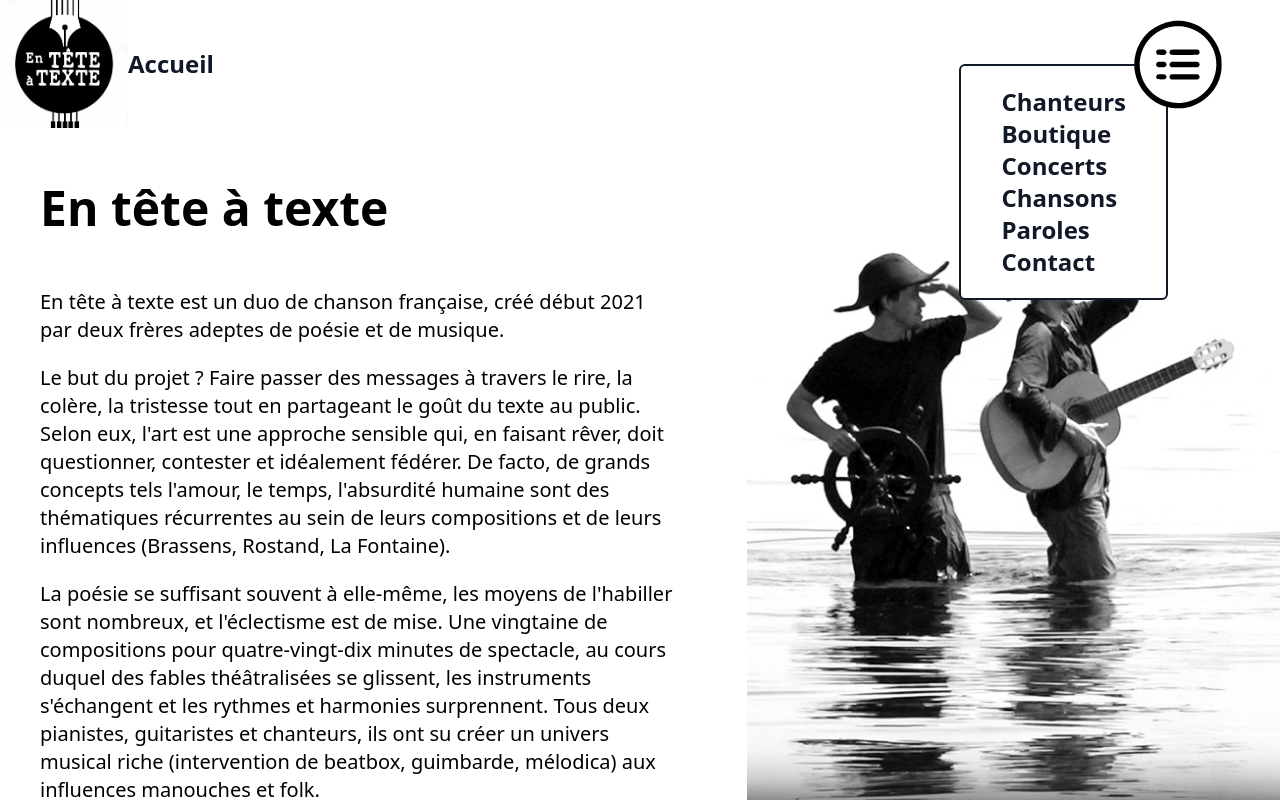
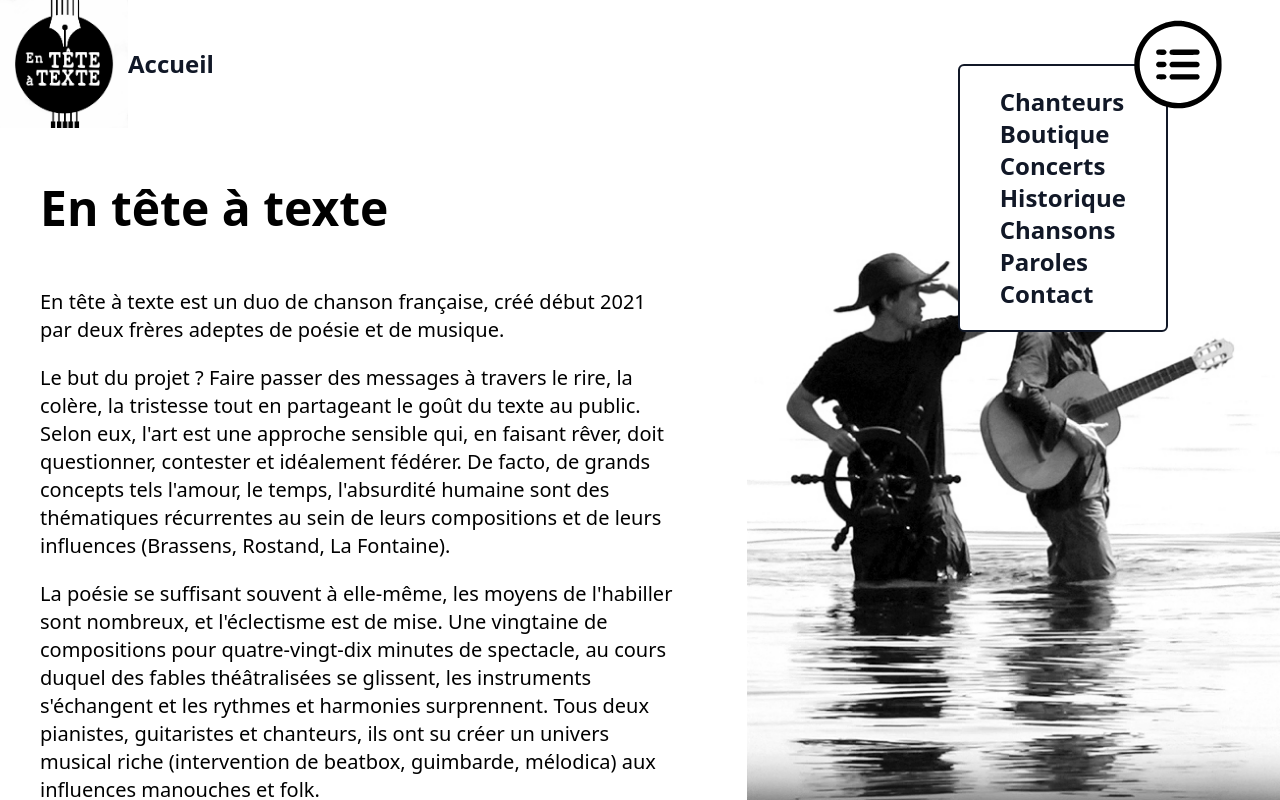
Before and after one commit to AlexandreKempf/en-tete-a-texte, a SvelteKit app: page / in a window 1280 px wide. Both pictures are taken after a click on the button 1184 px from the left and 100 px from the top of the page. Shown: the top 800 px of the page. Built offline with nearby package versions, Linux system fonts and the light colour scheme.

Commit message:
Update +layout.svelte

```diff
--- a/src/routes/+layout.svelte
+++ b/src/routes/+layout.svelte
@@ -48,6 +48,12 @@
 						: 'text-gray-900'} hover:text-red-700">Concerts</a
 				>
 				<a
+					href="historique"
+					class="z-30 text-2xl pt-2 font-bold {$pageTitle == 'historique'
+						? 'text-sky-600'
+						: 'text-gray-900'} hover:text-red-700">Historique</a
+				>
+				<a
 					href="chansons"
 					class="z-30 text-2xl pt-2 font-bold {$pageTitle == 'chansons'
 						? 'text-sky-600'
@@ -93,6 +99,12 @@
 							: 'text-gray-900'} hover:text-red-700">Concerts</a
 					>
 					<a
+						href="historique"
+						class="z-30 text-2xl font-bold {$pageTitle == 'historiques'
+							? 'text-sky-600'
+							: 'text-gray-900'} hover:text-red-700">Historique</a
+					>
+					<a
 						href="chansons"
 						class="z-30 text-2xl font-bold {$pageTitle == 'chansons'
 							? 'text-sky-600'
```
